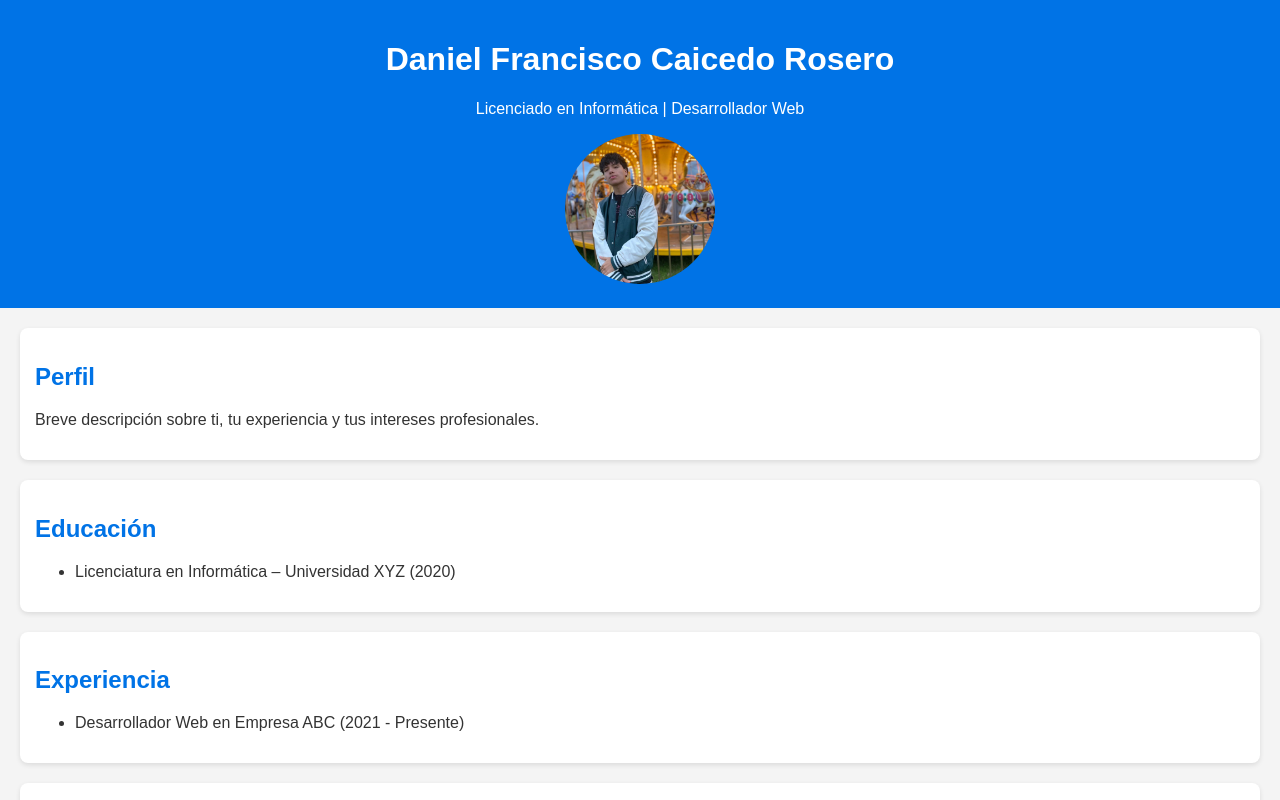
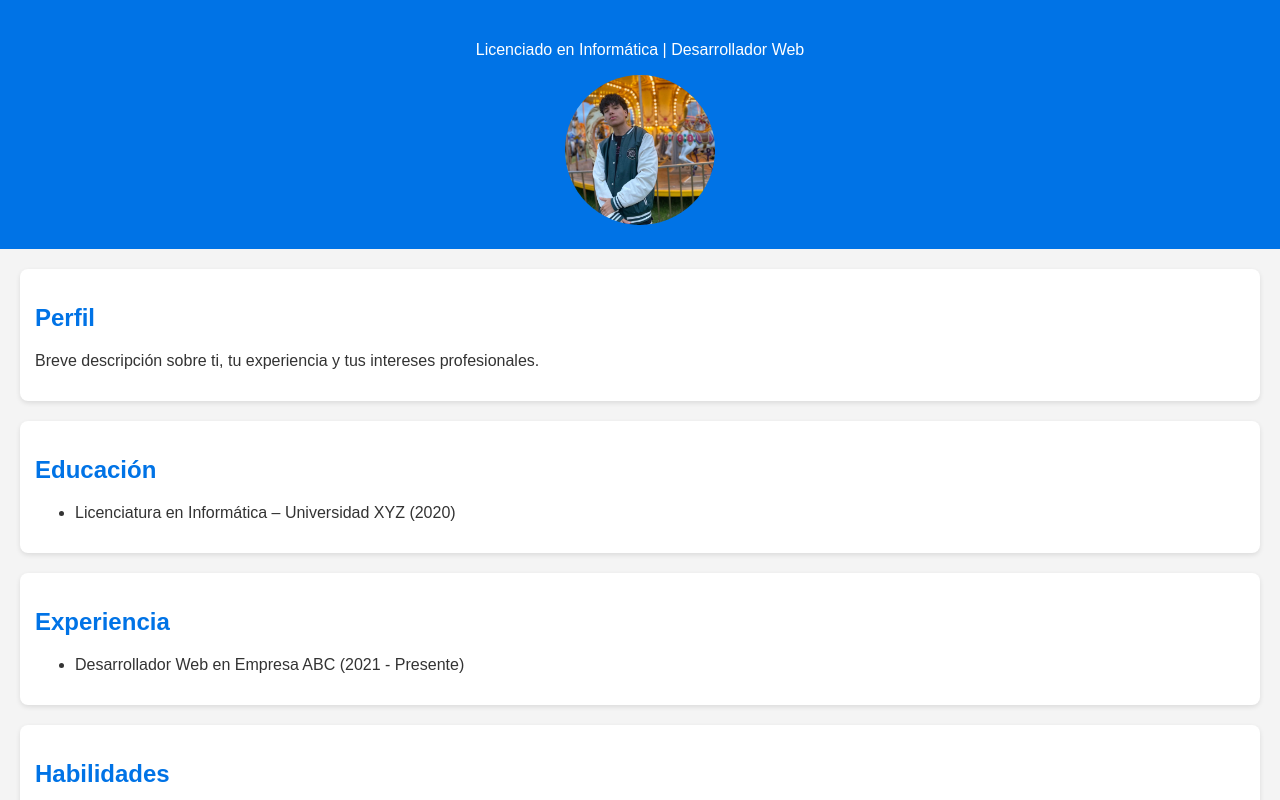
Before and after one commit to Dembow-G/Hoja_de_vida, a plain HTML site: page index.html in a window 1280 px wide. Shown: the top 800 px of the page. Drawn offline with Linux system fonts and the light colour scheme.

Commit message:
Actualización en index.html

```diff
--- a/index.html
+++ b/index.html
@@ -43,7 +43,7 @@
 </head>
 <body>
     <header>
-        <h1>Daniel Francisco Caicedo Rosero</h1>
+        <h1></h1>
         <p>Licenciado en Informática | Desarrollador Web</p>
         <div class="foto">
             <!-- Rama foto: aquí agregas tu foto -->
```
